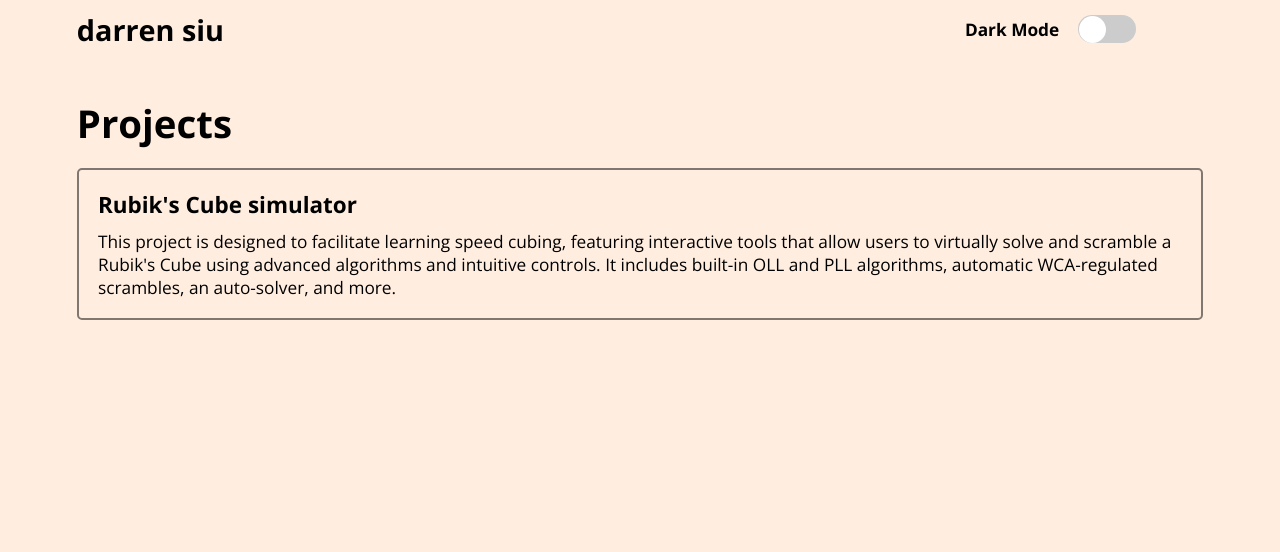
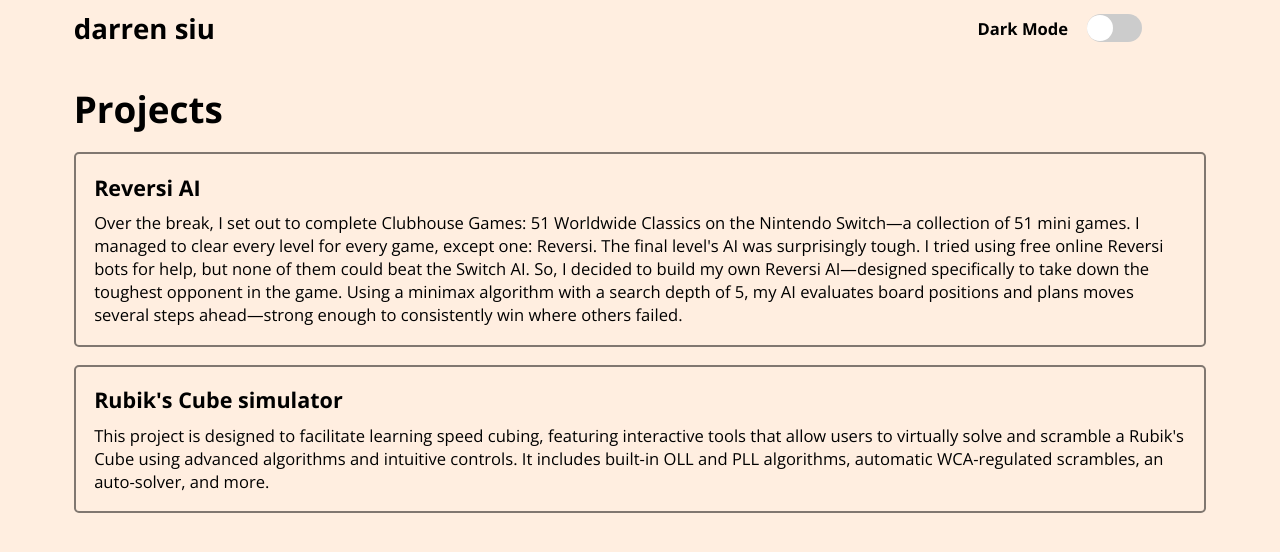
Before and after one commit to siudarren/personal-website-react, a React (Vite) app: page /projects in a window 1280 px wide. Shown: the top 552 px of the page. Built offline with nearby package versions, Linux system fonts and the light colour scheme.

Commit message:
updated the website with new reversi project

```diff
--- a/src/css/App.css
+++ b/src/css/App.css
@@ -31,7 +31,7 @@
 }
 
 html {
-    font-size: 1.5vw;
+    font-size: 1.44vw;
 }
 
 body {
@@ -72,7 +72,7 @@ p {
 }
 
 .body {
-    margin-top: 2.5rem;
+    margin-top: 2rem;
 }
 
 @media (min-width: 1500px) {
--- a/src/css/article_styles.css
+++ b/src/css/article_styles.css
@@ -34,6 +34,7 @@
 
 .content p {
     margin: 1rem 0;
+    line-height: 1.8;
 }
 
 math {
--- a/src/pages/Home.jsx
+++ b/src/pages/Home.jsx
@@ -22,21 +22,21 @@ function Home() {
                             <li>
                                 <p>
                                     <a
-                                        href="https://rubiks-cube-simulator-41497947629e.herokuapp.com/#"
+                                        href="https://reversi-ai-f1768870ea36.herokuapp.com"
                                         className="home_project_title"
                                         target="_blank">
-                                        A Rubik's Cube simulator designed to facilitate learning speed cubing
+                                        An online Reversi AI made to clear Clubhouse Games: 51 Worldwide Classics on
+                                        Nintendo Switch.
                                     </a>
                                 </p>
                             </li>
                             <li>
                                 <p>
                                     <a
-                                        href="https://reversi-ai-f1768870ea36.herokuapp.com"
+                                        href="https://rubiks-cube-simulator-41497947629e.herokuapp.com/#"
                                         className="home_project_title"
                                         target="_blank">
-                                        An online Reversi AI made to clear Clubhouse Games: 51 Worldwide Classics on
-                                        Nintendo Switch.
+                                        A Rubik's Cube simulator designed to facilitate learning speed cubing
                                     </a>
                                 </p>
                             </li>
@@ -83,9 +83,9 @@ function Home() {
                             </li>
                         </ul>
 
-                        {/* <Link to="/articles" className="view_all">
+                        <Link to="/articles" className="view_all">
                             view all
-                        </Link> */}
+                        </Link>
                     </div>
 
                     <div className="profile_box">
--- a/src/pages/Projects.jsx
+++ b/src/pages/Projects.jsx
@@ -5,6 +5,20 @@ function Projects() {
     return (
         <div class="body">
             <h2 class="page_heading">Projects</h2>
+            <a href="https://reversi-ai-f1768870ea36.herokuapp.com/#" target="_blank">
+                <div class="article-box">
+                    <h3 class="article-title">Reversi AI</h3>
+                    <p class="article-preview">
+                        Over the break, I set out to complete Clubhouse Games: 51 Worldwide Classics on the Nintendo
+                        Switch—a collection of 51 mini games. I managed to clear every level for every game, except one:
+                        Reversi. The final level's AI was surprisingly tough. I tried using free online Reversi bots for
+                        help, but none of them could beat the Switch AI. So, I decided to build my own Reversi
+                        AI—designed specifically to take down the toughest opponent in the game. Using a minimax
+                        algorithm with a search depth of 5, my AI evaluates board positions and plans moves several
+                        steps ahead—strong enough to consistently win where others failed.
+                    </p>
+                </div>
+            </a>
             <a href="https://rubiks-cube-simulator-41497947629e.herokuapp.com/#" target="_blank">
                 <div class="article-box">
                     <h3 class="article-title">Rubik's Cube simulator</h3>
```
